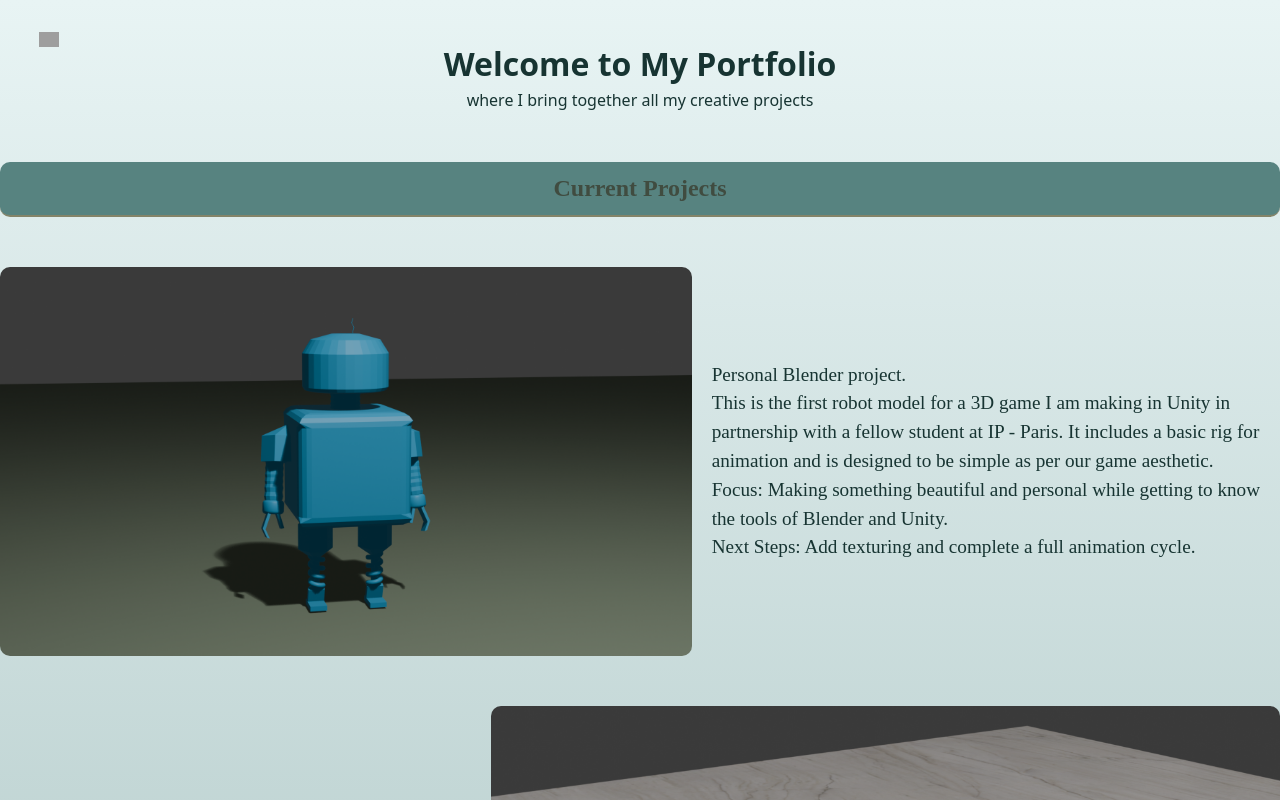
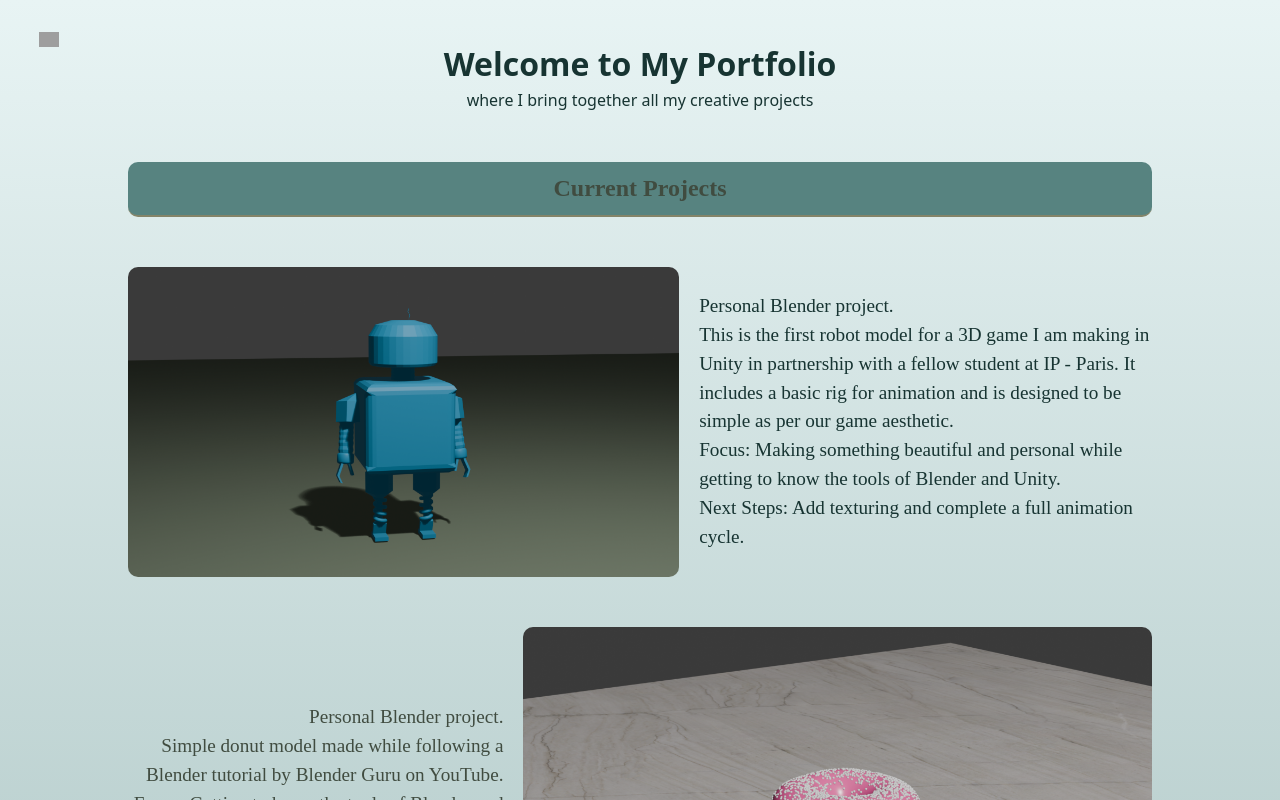
Before and after one commit to jexsaga/Portfolio, a Vue app: page /professional in a window 1280 px wide. Shown: the top 800 px of the page. Built offline with nearby package versions, Linux system fonts and the light colour scheme; grey boxes are pictures that could not be loaded.

Commit message:
more lil edits

```diff
--- a/src/components/ProfessionalPortfolio.vue
+++ b/src/components/ProfessionalPortfolio.vue
@@ -32,6 +32,7 @@ const doneProjectComponents = [
   <button @click="$router.push('/')" class="back-button">
       <img src="../assets/BackButton.svg" alt="Back Button" class="back-icon" width="20px" height="20px" color="#ebeff1"/>
   </button>
+  <div style="margin: 0 10%">
     <MainPage />
     <CurrentProjects />
     <div v-for="(Component, index) in curProjectComponents" :key="index" class="project-tab">
@@ -41,4 +42,5 @@ const doneProjectComponents = [
     <div v-for="(Component, index) in doneProjectComponents" :key="index" class="project-tab">
       <component :is="Component" />
     </div>
+  </div>
 </template>
--- a/src/style.css
+++ b/src/style.css
@@ -79,7 +79,7 @@ button:focus-visible {
 }
 
 #app {
-  max-width: 1280px;
+  max-width: 2280px;
   margin: 0 auto;
   /* padding: 2rem; */
   text-align: center;
```
Lines whose indentation alone changed are shown as unchanged.
